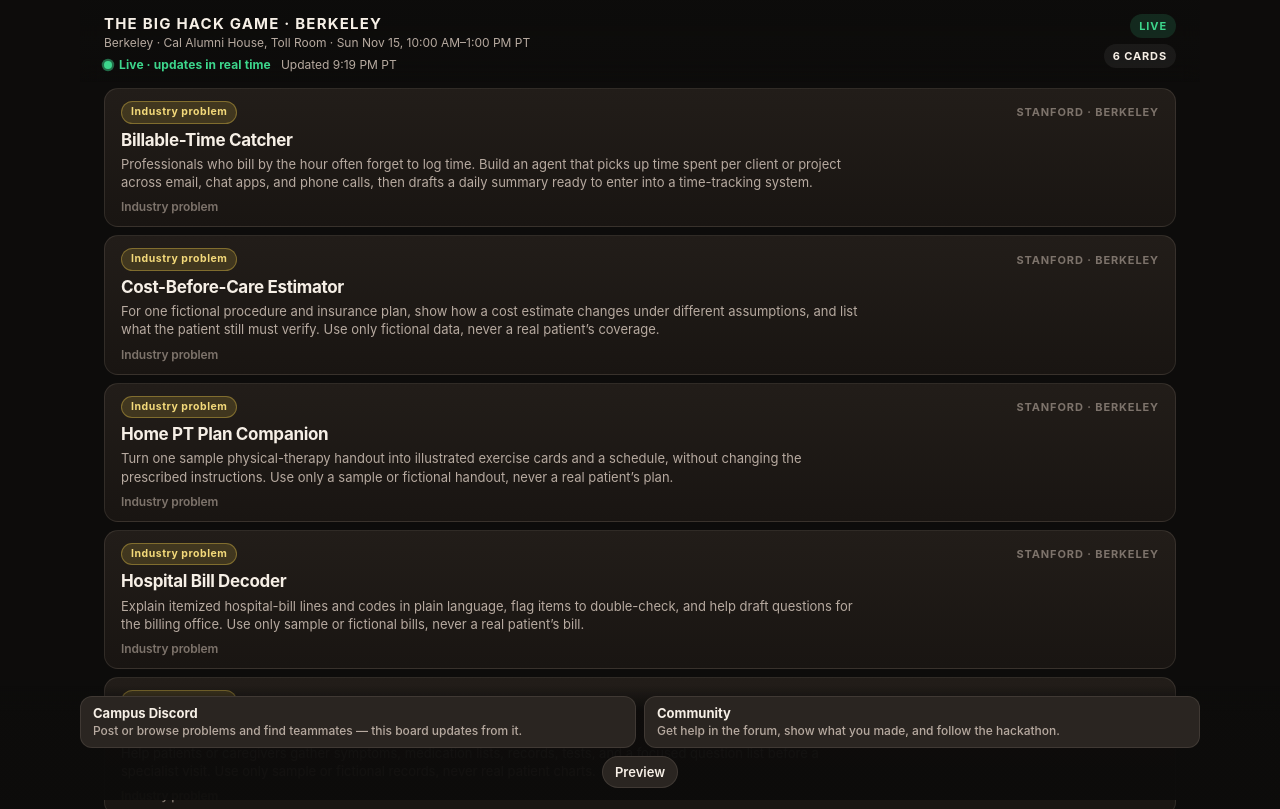
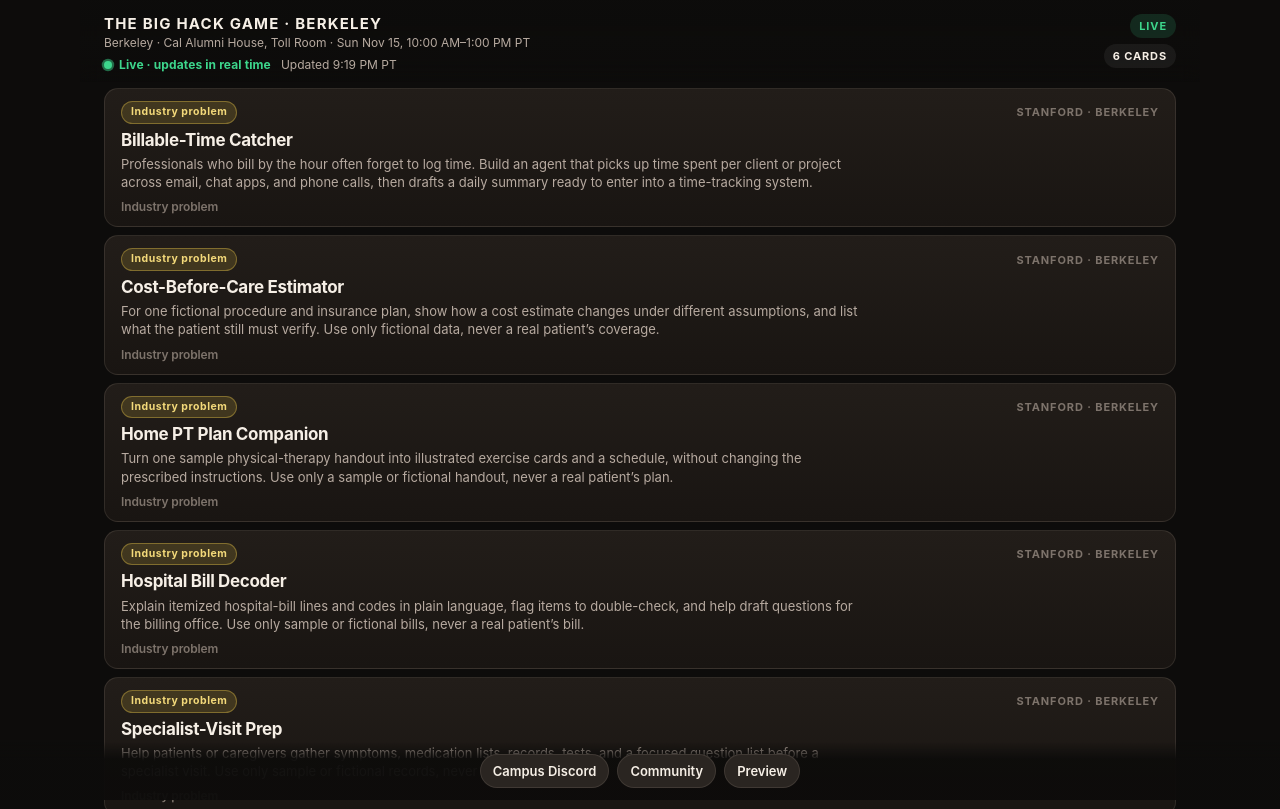
Before and after one commit to HarnessRouter/big-hack-game-live, a plain HTML site: page berkeley/index.html in a window 1280 px wide. Shown: the top 809 px of the page. Drawn offline with Linux system fonts and the light colour scheme; files that its build step writes are made by us from their sources; files whose address does not match are found by name.

Commit message:
Revert Community and Discord explanations on the website; they belong on the print PDFs.

```diff
--- a/app.js
+++ b/app.js
@@ -149,32 +149,12 @@
 
     const here = ROOT + (CAMPUS ? CAMPUS + "/" : "");
     const dock = $("dock");
-    const explained = [];
-    // Wording is based on the live destinations: Community (community.harnessrouter.ai)
-    // is a forum / hackathon / showcase site; campus Discord is where problems are
-    // posted, and industry cards on this board update from it.
-    if (venueMeta && venueMeta.discord) {
-      explained.push(
-        `<a class="explain-link" href="${escapeHtml(venueMeta.discord)}">` +
-          `<strong>Campus Discord</strong>` +
-          `<span>Post or browse problems and find teammates — this board updates from it.</span>` +
-        `</a>`
-      );
-    }
-    if (data.community) {
-      explained.push(
-        `<a class="explain-link" href="${escapeHtml(data.community)}">` +
-          `<strong>Community</strong>` +
-          `<span>Get help in the forum, show what you made, and follow the hackathon.</span>` +
-        `</a>`
-      );
-    }
-    const action = !preview
-      ? `<a class="dock-action" href="${here}?preview=1">Preview</a>`
-      : `<a class="dock-action" href="${here}">Live</a>`;
-    dock.innerHTML =
-      (explained.length ? `<div class="link-explanations">${explained.join("")}</div>` : "") +
-      `<div class="dock-actions">${action}</div>`;
+    const links = [];
+    if (venueMeta && venueMeta.discord) links.push(`<a href="${venueMeta.discord}">Campus Discord</a>`);
+    if (data.community) links.push(`<a href="${data.community}">Community</a>`);
+    if (!preview) links.push(`<a href="${here}?preview=1">Preview</a>`);
+    else links.push(`<a href="${here}">Live</a>`);
+    dock.innerHTML = links.join("");
 
     if (screen && !qrBuilt) renderQR();
   }
--- a/styles.css
+++ b/styles.css
@@ -67,7 +67,7 @@ nav.filters, .filters[hidden] { display: none !important; }
 .deck {
   max-width: 1120px;
   margin: 0 auto;
-  padding: 6px 24px 170px;
+  padding: 6px 24px 96px;
 }
 .list { display: flex; flex-direction: column; gap: 8px; }
 
@@ -178,51 +178,18 @@ nav.filters, .filters[hidden] { display: none !important; }
 
 .dock {
   position: fixed; left: 0; right: 0; bottom: 0;
-  padding: 10px 16px calc(12px + env(safe-area-inset-bottom));
-  background: linear-gradient(180deg, transparent, rgba(13,12,11,0.97) 22%);
-  display: flex;
-  flex-direction: column;
-  align-items: center;
-  gap: 8px;
+  padding: 12px 16px calc(12px + env(safe-area-inset-bottom));
+  background: linear-gradient(180deg, transparent, rgba(13,12,11,0.96) 30%);
+  display: flex; gap: 8px; justify-content: center; flex-wrap: wrap;
 }
-.link-explanations {
-  width: min(1120px, 100%);
-  display: grid;
-  grid-template-columns: 1fr 1fr;
-  gap: 8px;
-}
-.explain-link {
-  display: flex;
-  flex-direction: column;
-  gap: 2px;
-  text-decoration: none;
-  background: #2a2521;
-  border: 1px solid var(--card-edge);
-  border-radius: 12px;
-  padding: 8px 12px;
-}
-.explain-link strong {
-  font-size: 13px;
-  font-weight: 700;
-}
-.explain-link span {
-  color: var(--muted);
-  font-size: 12px;
-  font-weight: 500;
-  line-height: 1.35;
-}
-.dock-actions { display: flex; gap: 8px; justify-content: center; flex-wrap: wrap; }
-.dock-action {
+.dock a {
   text-decoration: none;
   background: #2a2521;
   border: 1px solid var(--card-edge);
   border-radius: 999px;
-  padding: 7px 12px;
+  padding: 8px 12px;
   font-size: 13px;
   font-weight: 600;
-}
-@media (max-width: 700px) {
-  .link-explanations { grid-template-columns: 1fr; }
 }
 
 .qr-col { display: none; }
@@ -347,19 +314,3 @@ body.chooser {
   .chooser-wrap h1 { font-size: 28px; }
   .chooser-cards { grid-template-columns: 1fr; }
 }
-
-.chooser-links {
-  margin-top: 18px;
-  display: grid;
-  grid-template-columns: 1fr 1fr;
-  gap: 10px;
-  text-align: left;
-}
-.chooser-links .explain-link { text-align: left; }
-.chooser-community {
-  margin-top: 10px;
-}
-.chooser-community .explain-link { text-align: left; }
-@media (max-width: 700px) {
-  .chooser-links { grid-template-columns: 1fr; }
-}
```
Also changed, not shown: index.html (+0 -16 lines).
